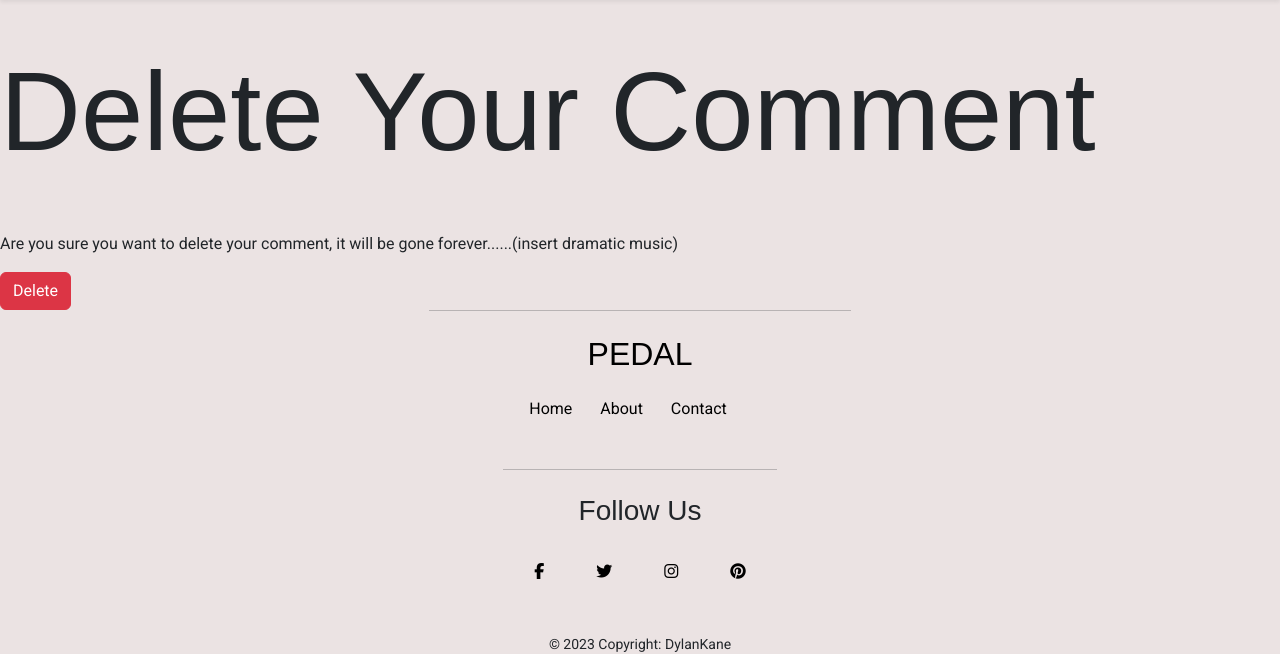
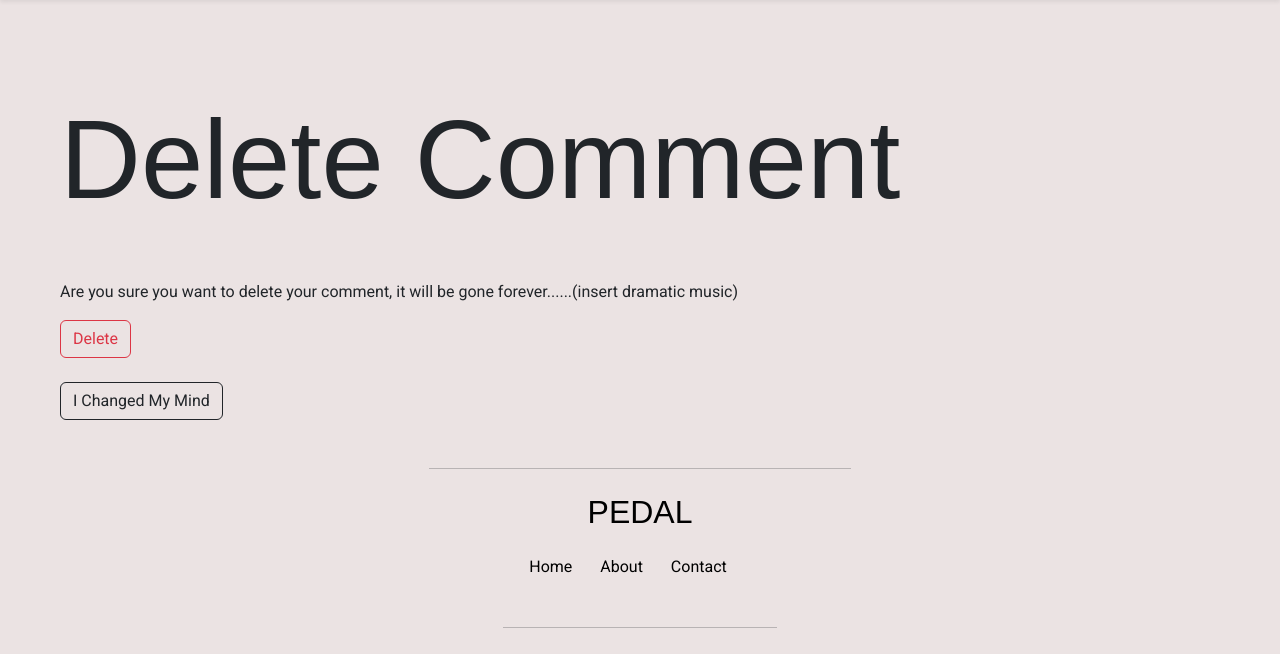
Before and after one commit to dylankane/pedal, a Django app: page /delete_comment/1/ in a window 1280 px wide. Shown: the part 56-710 px from the top of the page. Run offline with Django 3.2, Linux system fonts and the light colour scheme; a user stored in the database is signed in; tables that the repository leaves empty hold one stand-in row (values such as "Sample post"); some libraries are stand-ins or nearby versions; some web fonts are replaced.

Commit message:
Style forms and buttons

```diff
--- a/templates/account/logout.html
+++ b/templates/account/logout.html
@@ -16,7 +16,7 @@
       {% if redirect_field_value %}
       <input type="hidden" name="{{ redirect_field_name }}" value="{{ redirect_field_value }}"/>
       {% endif %}
-      <button class="btn btn-outline-dark" type="submit">{% trans 'Log Out' %}</button>
+      <button class="btn btn-outline-danger" type="submit">{% trans 'Log Out' %}</button>
     </form>
   </div>
 </div>
--- a/templates/delete_comment.html
+++ b/templates/delete_comment.html
@@ -2,14 +2,25 @@
 
 
 {% block content %}
-<h1>Delete Your Comment</h1>
-
-<p>Are you sure you want to delete your comment, it will be gone forever......(insert dramatic music)</p>
-
-<form method="post">
-  {% csrf_token %}
-  <button type="submit" class="btn btn-danger">Delete</button>
-</form>
+<div class="container-fluid">
+  <div class="col m-5">
+    <div class="row">
+      <h1>Delete Comment</h1>
+    </div>
+    <div class="row">
+      <p>Are you sure you want to delete your comment, it will be gone forever......(insert dramatic music)</p>
+    </div>
+    <div class="row">
+      <form method="post">
+        {% csrf_token %}
+        <button type="submit" class="btn btn-outline-danger">Delete</button>
+      </form>
+    </div>
+    <div class="row mt-4"></div>
+      <a href="{{ view.get_success_url }}" class="btn btn-outline-dark">I Changed My Mind</a>
+    </div>
+  </div>
+</div>
 
 
 {% endblock %}
--- a/templates/edit_comment.html
+++ b/templates/edit_comment.html
@@ -13,10 +13,9 @@
         <form method="POST">
             {{ form | crispy }}
             {% csrf_token %}
-            <button type="submit" class="btn btn-success btn-lg">Update</button>
+            <button type="submit" class="btn btn-outline-dark">Update</button>
         </form>
     </div>
-
 </div>
 
 {% endblock %}
```
Also changed, not shown: templates/delete_user.html (+6 -4 lines).
